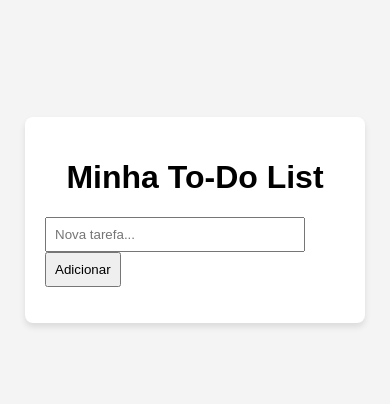
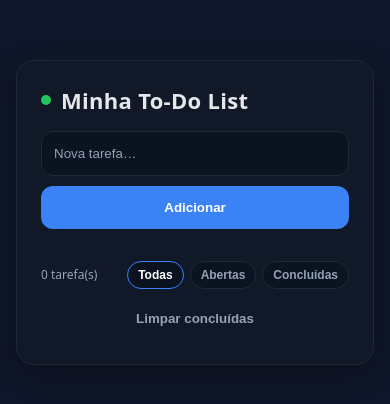
Before and after one commit to Marcio8282/todo-list, a plain HTML site: page index.html in a window 390 px wide. Shown: the part 210-614 px from the top of the page. Drawn offline with Linux system fonts and the light colour scheme.

Commit message:
Update index.html

```diff
--- a/index.html
+++ b/index.html
@@ -1,82 +1,250 @@
-<!DOCTYPE html>
+<!doctype html>
 <html lang="pt-BR">
 <head>
-  <meta charset="UTF-8">
-  <meta name="viewport" content="width=device-width, initial-scale=1.0">
-  <title>To-Do List</title>
+  <meta charset="utf-8" />
+  <meta name="viewport" content="width=device-width, initial-scale=1" />
+  <title>Minha To‑Do List</title>
+
   <style>
-    body {
-      font-family: Arial, sans-serif;
-      background-color: #f4f4f4;
-      display: flex;
-      justify-content: center;
-      align-items: center;
-      height: 100vh;
+    :root{
+      --bg:#0f172a;        /* fundo */
+      --panel:#111827;     /* cartão */
+      --text:#e5e7eb;      /* texto */
+      --muted:#94a3b8;     /* texto fraco */
+      --accent:#22c55e;    /* verde */
+      --accent-2:#3b82f6;  /* azul */
+      --danger:#ef4444;    /* vermelho */
+      --border:#1f2937;    /* borda */
     }
-    .todo-container {
-      background: #fff;
-      padding: 20px;
-      border-radius: 8px;
-      box-shadow: 0 4px 6px rgba(0,0,0,0.1);
-      width: 300px;
+
+    *{box-sizing:border-box}
+    html,body{
+      height:100%;
+      margin:0;
+      font-family: system-ui, -apple-system, Segoe UI, Roboto, Ubuntu, Cantarell, "Helvetica Neue", Arial, "Noto Sans", "Apple Color Emoji", "Segoe UI Emoji";
+      background:var(--bg);
+      color:var(--text);
     }
-    h1 {
-      text-align: center;
+
+    .wrap{
+      min-height:100%;
+      display:grid;
+      place-items:center;
+      padding:32px 16px;
     }
-    input {
-      width: 80%;
-      padding: 8px;
-      margin-right: 5px;
+
+    .card{
+      width:100%;
+      max-width:640px;
+      background:var(--panel);
+      border:1px solid var(--border);
+      border-radius:18px;
+      padding:24px;
+      box-shadow: 0 8px 30px rgba(0,0,0,.35);
     }
-    button {
-      padding: 8px;
+
+    h1{
+      margin:0 0 16px;
+      font-weight:800;
+      letter-spacing:.3px;
+      display:flex;
+      align-items:center;
+      gap:10px;
+      font-size:clamp(22px, 3.2vw, 28px);
     }
-    ul {
-      list-style: none;
-      padding: 0;
+    h1 .dot{width:10px;height:10px;border-radius:999px;background:var(--accent)}
+
+    .row{
+      display:flex;
+      gap:10px;
+      margin:10px 0 18px;
     }
-    li {
-      display: flex;
-      justify-content: space-between;
-      padding: 5px 0;
-      border-bottom: 1px solid #ddd;
+    input[type="text"]{
+      flex:1;
+      background:#0b1220;
+      color:var(--text);
+      border:1px solid var(--border);
+      border-radius:12px;
+      padding:14px 12px;
+      outline:none;
     }
-    li.completed {
-      text-decoration: line-through;
-      color: gray;
+    input::placeholder{color:var(--muted)}
+    button{
+      border:0;
+      border-radius:12px;
+      padding:14px 16px;
+      font-weight:600;
+      cursor:pointer;
+    }
+    .btn-primary{ background:var(--accent-2); color:white }
+    .btn-primary:hover{ filter:brightness(1.05) }
+    .btn-ghost{ background:transparent; color:var(--muted) }
+
+    ul{
+      list-style:none;
+      margin:0; padding:0;
+      display:flex; flex-direction:column; gap:8px;
+    }
+    li{
+      display:flex;
+      align-items:center;
+      gap:12px;
+      background:#0b1220;
+      border:1px solid var(--border);
+      border-radius:12px;
+      padding:12px;
+      transition:.15s ease;
+    }
+    li:hover{ border-color:#2a364a }
+    .task-text{ flex:1; line-height:1.35 }
+    .task-text.done{ color:var(--muted); text-decoration: line-through; }
+    .actions{ display:flex; gap:6px }
+    .icon{
+      width:36px; height:36px; display:grid; place-items:center;
+      border-radius:10px; background:#0e1627; color:#cbd5e1; border:1px solid var(--border);
+    }
+    .icon:hover{ filter:brightness(1.25) }
+    .icon.delete{ color:white; background:var(--danger); border-color:transparent }
+
+    .footer{
+      margin-top:14px; font-size:12px; color:var(--muted);
+      display:flex; justify-content:space-between; align-items:center; gap:8px; flex-wrap:wrap;
+    }
+    .filter{ display:flex; gap:6px }
+    .chip{
+      padding:6px 10px; border:1px solid var(--border); border-radius:999px; cursor:pointer; color:var(--muted);
+      background:#0b1220; font-size:12px;
+    }
+    .chip.active{ border-color:var(--accent-2); color:white }
+
+    @media (max-width:480px){
+      .row{ flex-direction:column }
+      button{ width:100% }
     }
   </style>
 </head>
 <body>
-  <div class="todo-container">
-    <h1>Minha To-Do List</h1>
-    <input type="text" id="taskInput" placeholder="Nova tarefa...">
-    <button onclick="addTask()">Adicionar</button>
-    <ul id="taskList"></ul>
-  </div>
+  <main class="wrap">
+    <section class="card">
+      <h1><span class="dot"></span> Minha To‑Do List</h1>
+
+      <div class="row">
+        <input id="task-input" type="text" placeholder="Nova tarefa…" autocomplete="off" />
+        <button id="add-btn" class="btn-primary">Adicionar</button>
+      </div>
+
+      <ul id="task-list"></ul>
+
+      <div class="footer">
+        <div id="count">0 tarefa(s)</div>
+        <div class="filter">
+          <button class="chip active" data-filter="all">Todas</button>
+          <button class="chip" data-filter="open">Abertas</button>
+          <button class="chip" data-filter="done">Concluídas</button>
+        </div>
+        <button id="clear-done" class="btn-ghost">Limpar concluídas</button>
+      </div>
+    </section>
+  </main>
 
   <script>
-    function addTask() {
-      const input = document.getElementById("taskInput");
-      const taskText = input.value.trim();
-      if (taskText === "") return;
+    // ----- Persistência -----
+    const STORAGE_KEY = "todo-list-v1";
+    const load = () => JSON.parse(localStorage.getItem(STORAGE_KEY) || "[]");
+    const save = (items) => localStorage.setItem(STORAGE_KEY, JSON.stringify(items));
 
-      const li = document.createElement("li");
-      li.textContent = taskText;
+    // ----- Estado -----
+    let tasks = load();          // [{ id, text, done }]
+    let currentFilter = "all";   // all | open | done
 
-      li.addEventListener("click", () => {
-        li.classList.toggle("completed");
+    // ----- Elementos -----
+    const input  = document.getElementById("task-input");
+    const addBtn = document.getElementById("add-btn");
+    const listEl = document.getElementById("task-list");
+    const countEl= document.getElementById("count");
+    const clearDoneBtn = document.getElementById("clear-done");
+    const filterChips = [...document.querySelectorAll(".chip")];
+
+    // ----- Funções -----
+    function render(){
+      listEl.innerHTML = "";
+      const filtered = tasks.filter(t => {
+        if(currentFilter === "open") return !t.done;
+        if(currentFilter === "done") return  t.done;
+        return true;
       });
 
-      const removeBtn = document.createElement("button");
-      removeBtn.textContent = "X";
-      removeBtn.onclick = () => li.remove();
+      filtered.forEach(task => {
+        const li = document.createElement("li");
 
-      li.appendChild(removeBtn);
-      document.getElementById("taskList").appendChild(li);
+        const checkbox = document.createElement("input");
+        checkbox.type = "checkbox";
+        checkbox.checked = task.done;
+        checkbox.addEventListener("change", () => toggle(task.id));
 
+        const span = document.createElement("span");
+        span.className = "task-text" + (task.done ? " done" : "");
+        span.textContent = task.text;
+
+        const actions = document.createElement("div");
+        actions.className = "actions";
+
+        const del = document.createElement("button");
+        del.className = "icon delete";
+        del.title = "Remover";
+        del.innerHTML = "✕";
+        del.addEventListener("click", () => removeTask(task.id));
+
+        actions.appendChild(del);
+
+        li.appendChild(checkbox);
+        li.appendChild(span);
+        li.appendChild(actions);
+        listEl.appendChild(li);
+      });
+
+      const openCount = tasks.filter(t => !t.done).length;
+      countEl.textContent = ${openCount} tarefa(s);
+      save(tasks);
+    }
+
+    function addTask(){
+      const text = input.value.trim();
+      if(!text) return;
+      tasks.push({ id: Date.now(), text, done:false });
       input.value = "";
+      render();
     }
+
+    function toggle(id){
+      const t = tasks.find(x => x.id === id);
+      if(t){ t.done = !t.done; render(); }
+    }
+
+    function removeTask(id){
+      tasks = tasks.filter(t => t.id !== id);
+      render();
+    }
+
+    function clearDone(){
+      tasks = tasks.filter(t => !t.done);
+      render();
+    }
+
+    function setFilter(f){
+      currentFilter = f;
+      filterChips.forEach(c => c.classList.toggle("active", c.dataset.filter === f));
+      render();
+    }
+
+    // ----- Eventos -----
+    addBtn.addEventListener("click", addTask);
+    input.addEventListener("keydown", (e) => { if(e.key === "Enter") addTask(); });
+    clearDoneBtn.addEventListener("click", clearDone);
+    filterChips.forEach(c => c.addEventListener("click", () => setFilter(c.dataset.filter)));
+
+    // Primeiro render
+    render();
   </script>
 </body>
 </html>
```
